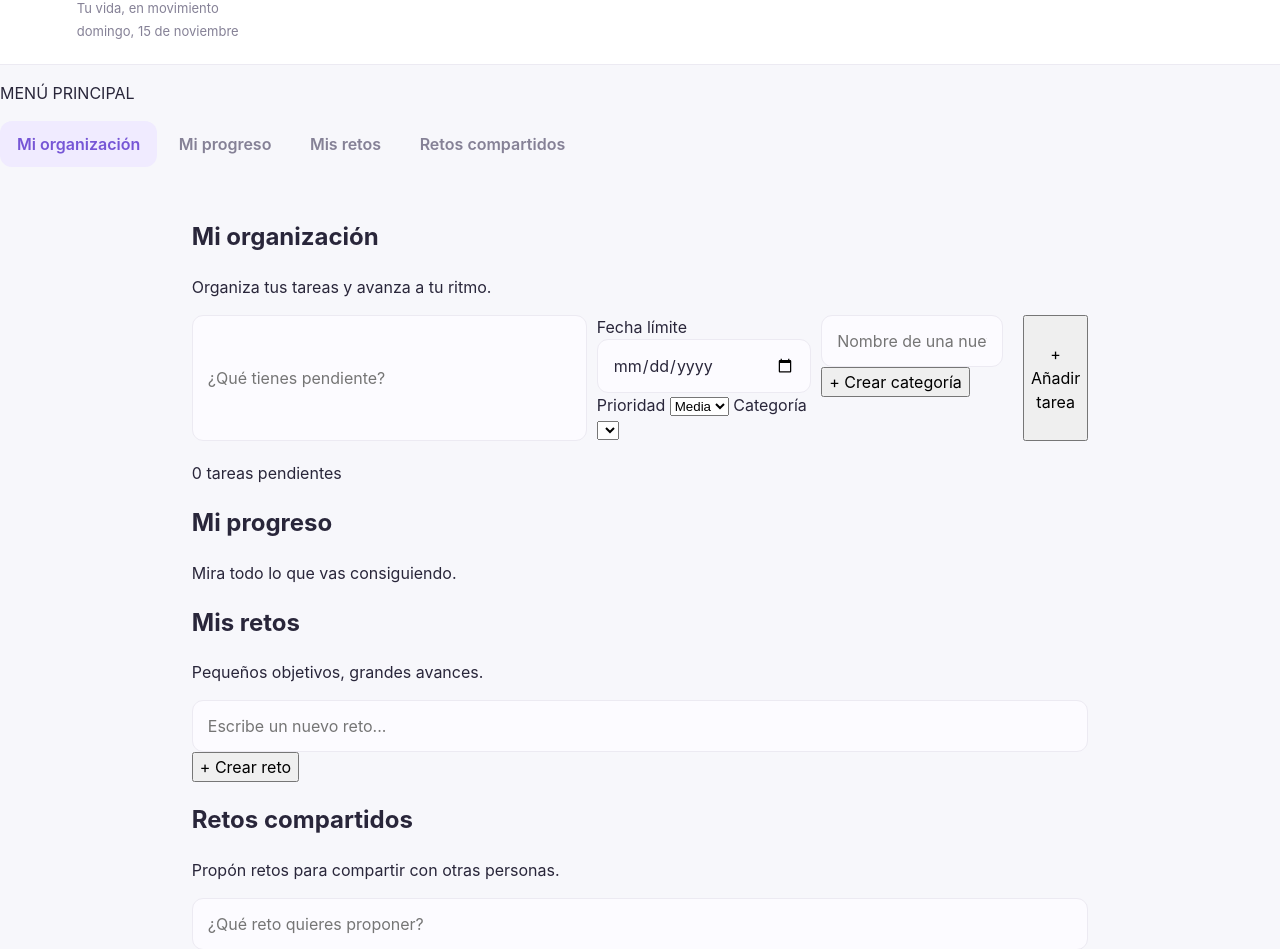
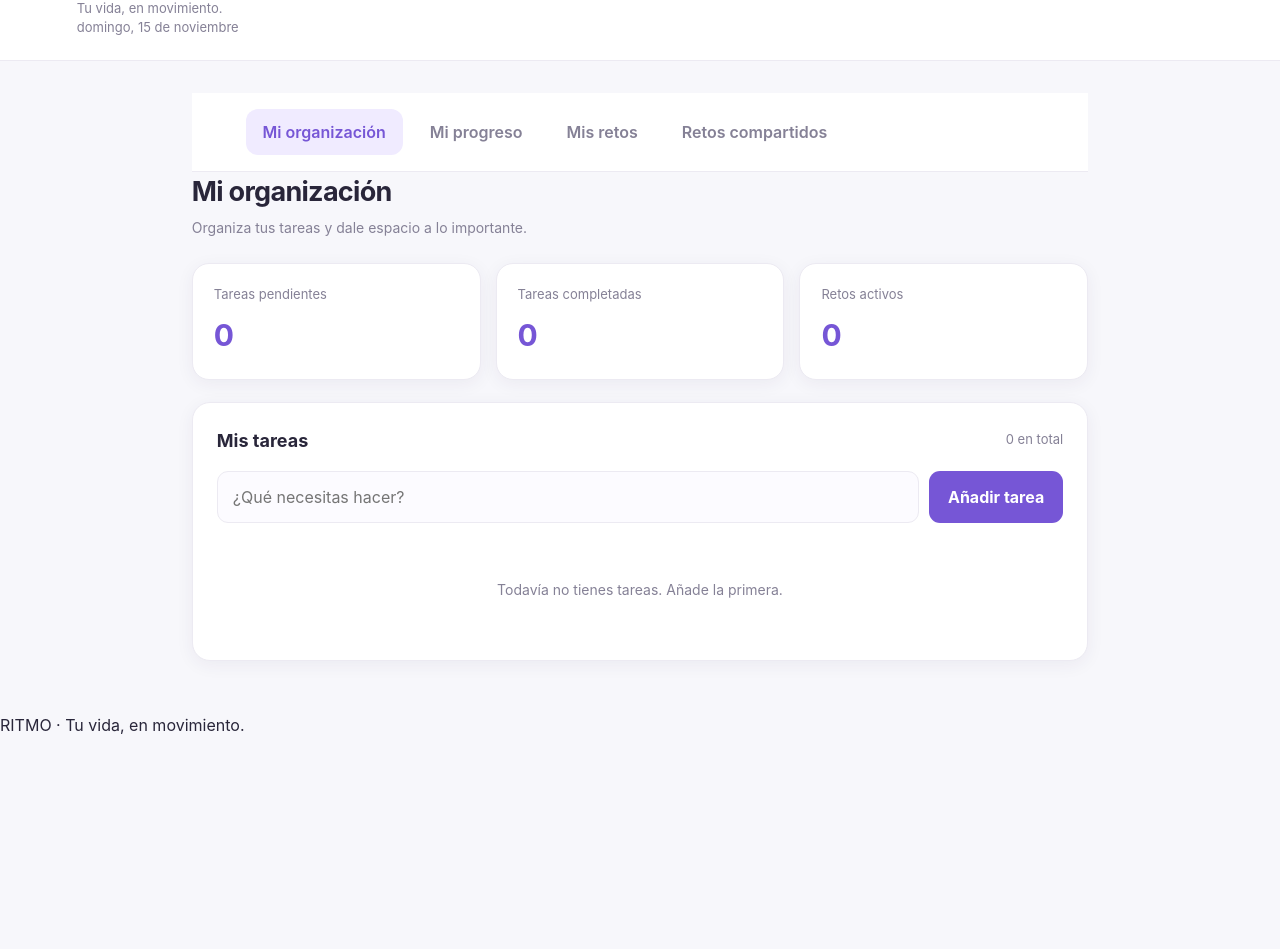
Before and after one commit to gleisygayar22-beep/ritmo-app, a plain HTML site: page index.html in a window 1280 px wide. Shown: the part 91-1040 px from the top of the page. After the commit the page ends 828 px from the top, so only its background shows below. Drawn offline with Linux system fonts and the light colour scheme.

Commit message:
Update index.html

```diff
--- a/index.html
+++ b/index.html
@@ -1,105 +1,45 @@
-
 <!DOCTYPE html>
 <html lang="es">
 <head>
   <meta charset="UTF-8">
   <meta name="viewport" content="width=device-width, initial-scale=1.0">
-  <meta name="theme-color" content="#7256d8">
-  <title>RITMO | Tu vida, en movimiento</title>
+  <meta name="theme-color" content="#7254c8">
+  <title>RITMO — Tu vida, en movimiento</title>
   <link rel="stylesheet" href="style.css">
+  <script src="app.js" defer></script>
 </head>
 <body>
-  <div class="app">
-    <header class="topbar">
+  <div class="app-shell">
+    <header class="app-header">
       <div class="brand">
-        <span class="brand-mark">R</span>
+        <div class="brand-mark">R</div>
         <div>
           <h1>RITMO</h1>
-          <p>Tu vida, en movimiento</p>
+          <p>Tu vida, en movimiento.</p>
         </div>
       </div>
-      <span id="today"></span>
+      <div class="header-date" id="today"></div>
     </header>
 
-    <div class="layout">
-      <aside class="sidebar">
-        <p class="menu-label">MENÚ PRINCIPAL</p>
-        <button class="nav-button active" data-section="organization">Mi organización</button>
-        <button class="nav-button" data-section="progress">Mi progreso</button>
-        <button class="nav-button" data-section="challenges">Mis retos</button>
-        <button class="nav-button" data-section="shared">Retos compartidos</button>
-      </aside>
+    <main>
+      <nav class="navigation" aria-label="Navegación principal">
+        <button class="nav-button active" data-section="organizacion">Mi organización</button>
+        <button class="nav-button" data-section="progreso">Mi progreso</button>
+        <button class="nav-button" data-section="retos">Mis retos</button>
+        <button class="nav-button" data-section="compartidos">Retos compartidos</button>
+      </nav>
 
-      <main class="content">
-        <section id="organization" class="section active">
-          <h2>Mi organización</h2>
-          <p class="subtitle">Organiza tus tareas y avanza a tu ritmo.</p>
+      <section class="page-heading">
+        <h2 id="page-title">Mi organización</h2>
+        <p id="page-description">Organiza tus tareas y pon orden a tu día.</p>
+      </section>
 
-          <form id="task-form" class="task-form">
-            <input id="task-input" type="text" placeholder="¿Qué tienes pendiente?" required>
+      <div id="section-content"></div>
+    </main>
 
-            <div class="task-options">
-              <label>Fecha límite
-                <input id="task-date" type="date">
-              </label>
-
-              <label>Prioridad
-                <select id="task-priority">
-                  <option value="Media">Media</option>
-                  <option value="Alta">Alta</option>
-                  <option value="Baja">Baja</option>
-                </select>
-              </label>
-
-              <label>Categoría
-                <select id="task-category"></select>
-              </label>
-            </div>
-
-            <div class="category-creator">
-              <input id="new-category" type="text" placeholder="Nombre de una nueva categoría">
-              <button type="button" id="add-category">+ Crear categoría</button>
-            </div>
-
-            <div id="category-list"></div>
-            <button type="submit">+ Añadir tarea</button>
-          </form>
-
-          <div class="task-summary">
-            <span id="pending-count">0 tareas pendientes</span>
-          </div>
-          <div id="task-list"></div>
-        </section>
-
-        <section id="progress" class="section">
-          <h2>Mi progreso</h2>
-          <p class="subtitle">Mira todo lo que vas consiguiendo.</p>
-          <div id="progress-content"></div>
-        </section>
-
-        <section id="challenges" class="section">
-          <h2>Mis retos</h2>
-          <p class="subtitle">Pequeños objetivos, grandes avances.</p>
-          <form id="challenge-form">
-            <input id="challenge-input" type="text" placeholder="Escribe un nuevo reto..." required>
-            <button type="submit">+ Crear reto</button>
-          </form>
-          <div id="challenge-list"></div>
-        </section>
-
-        <section id="shared" class="section">
-          <h2>Retos compartidos</h2>
-          <p class="subtitle">Propón retos para compartir con otras personas.</p>
-          <form id="shared-form">
-            <input id="shared-input" type="text" placeholder="¿Qué reto quieres proponer?" required>
-            <button type="submit">+ Proponer reto</button>
-          </form>
-          <div id="shared-list"></div>
-        </section>
-      </main>
-    </div>
+    <footer class="app-footer">
+      RITMO · Tu vida, en movimiento.
+    </footer>
   </div>
-
-  <script src="app.js"></script>
 </body>
-  </html>
+</html>
```
